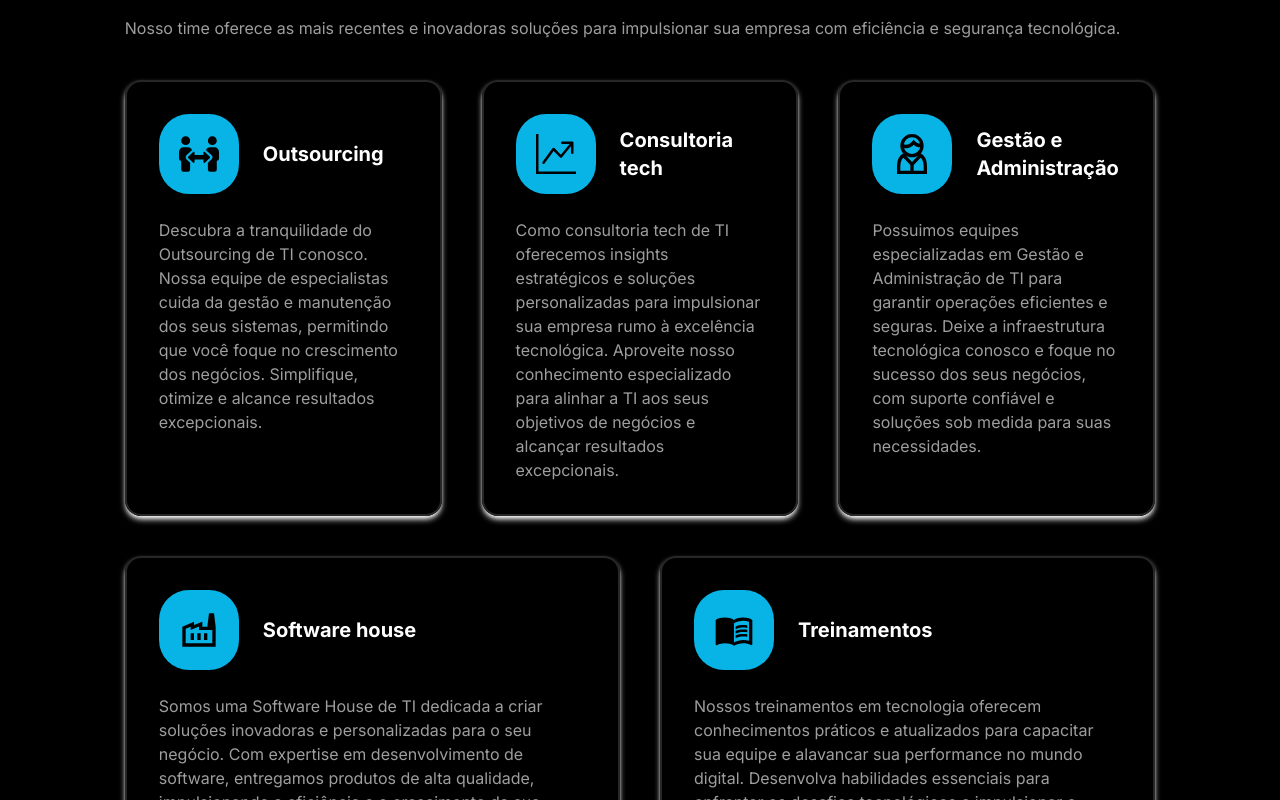
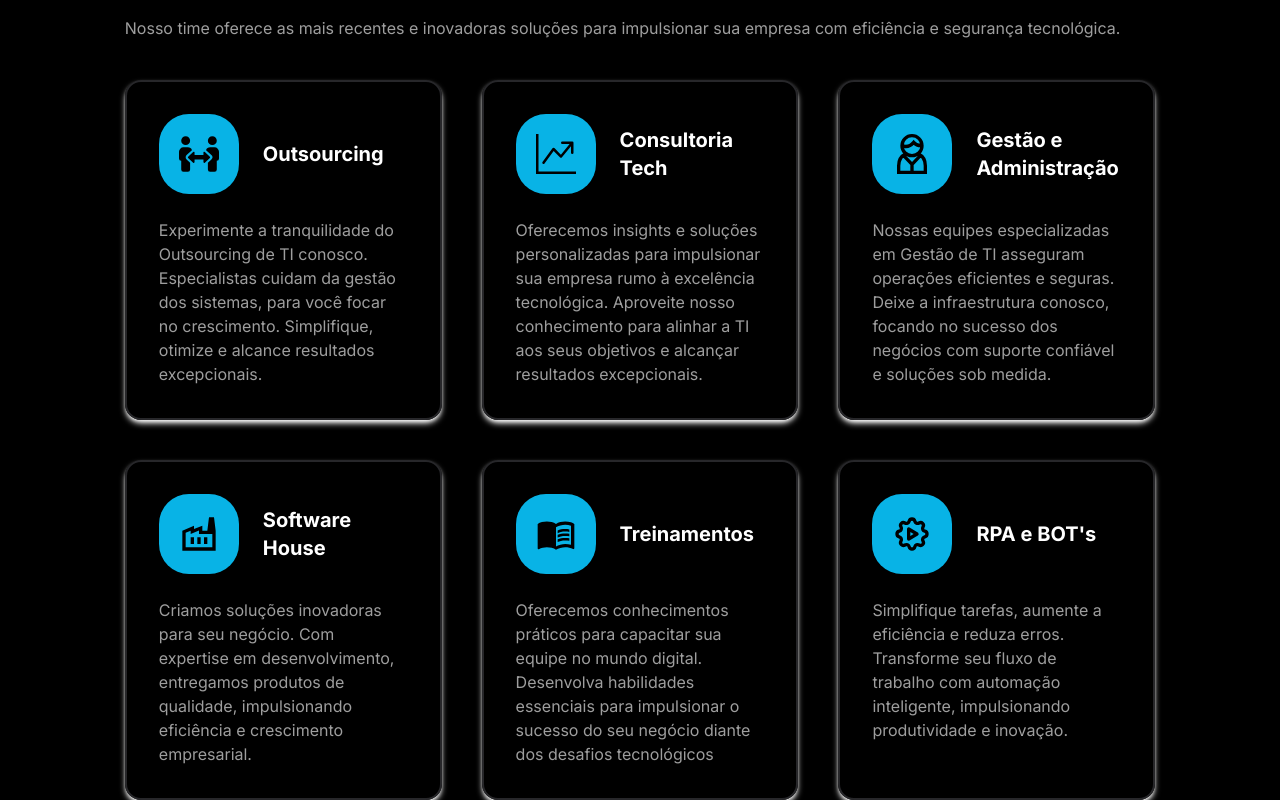
Before and after one commit to RodrigoNeoEx/prorise, a Next.js app: page / in a window 1280 px wide. Shown: the part 920-1720 px from the top of the page. Built offline with nearby package versions, Linux system fonts and the light colour scheme.

Commit message:
feat: add new card 'RPA', changed texts from cards and footer

```diff
--- a/src/components/Footer.tsx
+++ b/src/components/Footer.tsx
@@ -12,8 +12,9 @@ export const Footer = () => {
 					<div className="space-y-4">
 						<p className="text-4xl font-bold uppercase">Prorise</p>
 						<p className="max-w-xs text-base leading-7 text-custom-gray-500">
-							Um Novo Conceito que revolucionará sua jornada digital. Desperte a inovação e descubra
-							soluções criativas com nosso time apaixonado. Junte-se a nós hoje mesmo!
+							Potencialize seu negócio com nossas soluções de TI sob medida. Inovação, segurança e
+							suporte em um só lugar. Transforme desafios em oportunidades digitais. Conecte-se
+							conosco para começar sua jornada tecnológica.
 						</p>
 					</div>
 
--- a/src/components/sections/ServicesSection.tsx
+++ b/src/components/sections/ServicesSection.tsx
@@ -8,6 +8,7 @@ import { useEffect, useRef } from "react";
 import { MdMenuBook, MdOutlineFactory } from "react-icons/md";
 import { BsGraphUpArrow } from "react-icons/bs";
 import { FaPeopleArrows } from "react-icons/fa";
+import { TbSettingsAutomation } from "react-icons/tb";
 
 export const ServicesSection = () => {
 	const servicesContainerRef = useRef(null);
@@ -27,31 +28,37 @@ export const ServicesSection = () => {
 			icon: <FaPeopleArrows size={40} color="black" />,
 			title: "Outsourcing",
 			description:
-				"Descubra a tranquilidade do Outsourcing de TI conosco. Nossa equipe de especialistas cuida da gestão e manutenção dos seus sistemas, permitindo que você foque no crescimento dos negócios. Simplifique, otimize e alcance resultados excepcionais.",
+				"Experimente a tranquilidade do Outsourcing de TI conosco. Especialistas cuidam da gestão dos sistemas, para você focar no crescimento. Simplifique, otimize e alcance resultados excepcionais.",
 		},
 		{
 			icon: <BsGraphUpArrow size={40} color="black" />,
-			title: "Consultoria tech",
+			title: "Consultoria Tech",
 			description:
-				"Como consultoria tech de TI oferecemos insights estratégicos e soluções personalizadas para impulsionar sua empresa rumo à excelência tecnológica. Aproveite nosso conhecimento especializado para alinhar a TI aos seus objetivos de negócios e alcançar resultados excepcionais.",
+				"Oferecemos insights e soluções personalizadas para impulsionar sua empresa rumo à excelência tecnológica. Aproveite nosso conhecimento para alinhar a TI aos seus objetivos e alcançar resultados excepcionais.",
 		},
 		{
 			icon: <GrUserManager size={40} color="black" />,
 			title: "Gestão e Administração",
 			description:
-				"Possuimos equipes especializadas em Gestão e Administração de TI para garantir operações eficientes e seguras. Deixe a infraestrutura tecnológica conosco e foque no sucesso dos seus negócios, com suporte confiável e soluções sob medida para suas necessidades.",
+				"Nossas equipes especializadas em Gestão de TI asseguram operações eficientes e seguras. Deixe a infraestrutura conosco, focando no sucesso dos negócios com suporte confiável e soluções sob medida.",
 		},
 		{
 			icon: <MdOutlineFactory size={40} color="black" />,
-			title: "Software house",
+			title: "Software House",
 			description:
-				"Somos uma Software House de TI dedicada a criar soluções inovadoras e personalizadas para o seu negócio. Com expertise em desenvolvimento de software, entregamos produtos de alta qualidade, impulsionando a eficiência e o crescimento da sua empresa.",
+				"Criamos soluções inovadoras para seu negócio. Com expertise em desenvolvimento, entregamos produtos de qualidade, impulsionando eficiência e crescimento empresarial.",
 		},
 		{
 			icon: <MdMenuBook size={40} color="black" />,
 			title: "Treinamentos",
 			description:
-				"Nossos treinamentos em tecnologia oferecem conhecimentos práticos e atualizados para capacitar sua equipe e alavancar sua performance no mundo digital. Desenvolva habilidades essenciais para enfrentar os desafios tecnológicos e impulsionar o sucesso do seu negócio.",
+				"Oferecemos conhecimentos práticos para capacitar sua equipe no mundo digital. Desenvolva habilidades essenciais para impulsionar o sucesso do seu negócio diante dos desafios tecnológicos",
+		},
+		{
+			icon: <TbSettingsAutomation size={40} color="black" />,
+			title: "RPA e BOT's",
+			description:
+				"Simplifique tarefas, aumente a eficiência e reduza erros. Transforme seu fluxo de trabalho com automação inteligente, impulsionando produtividade e inovação.",
 		},
 	];
 
```
